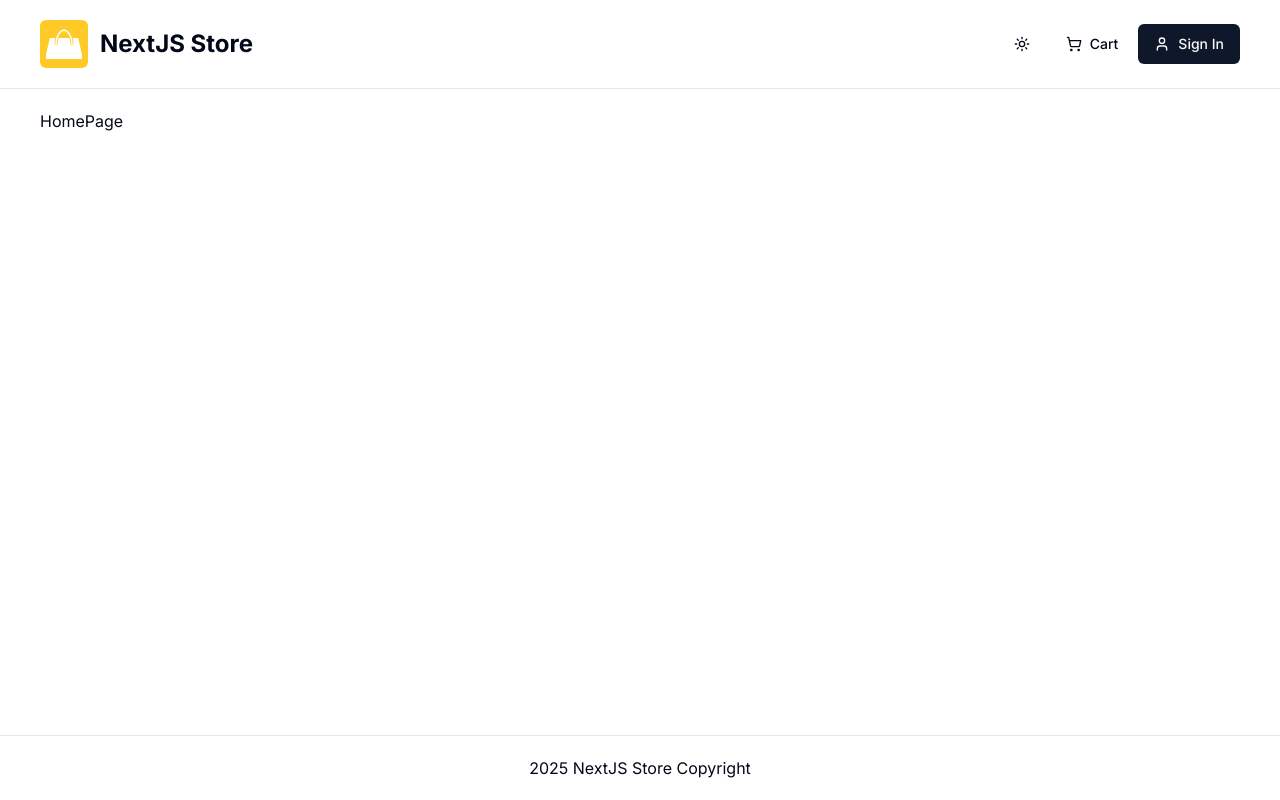
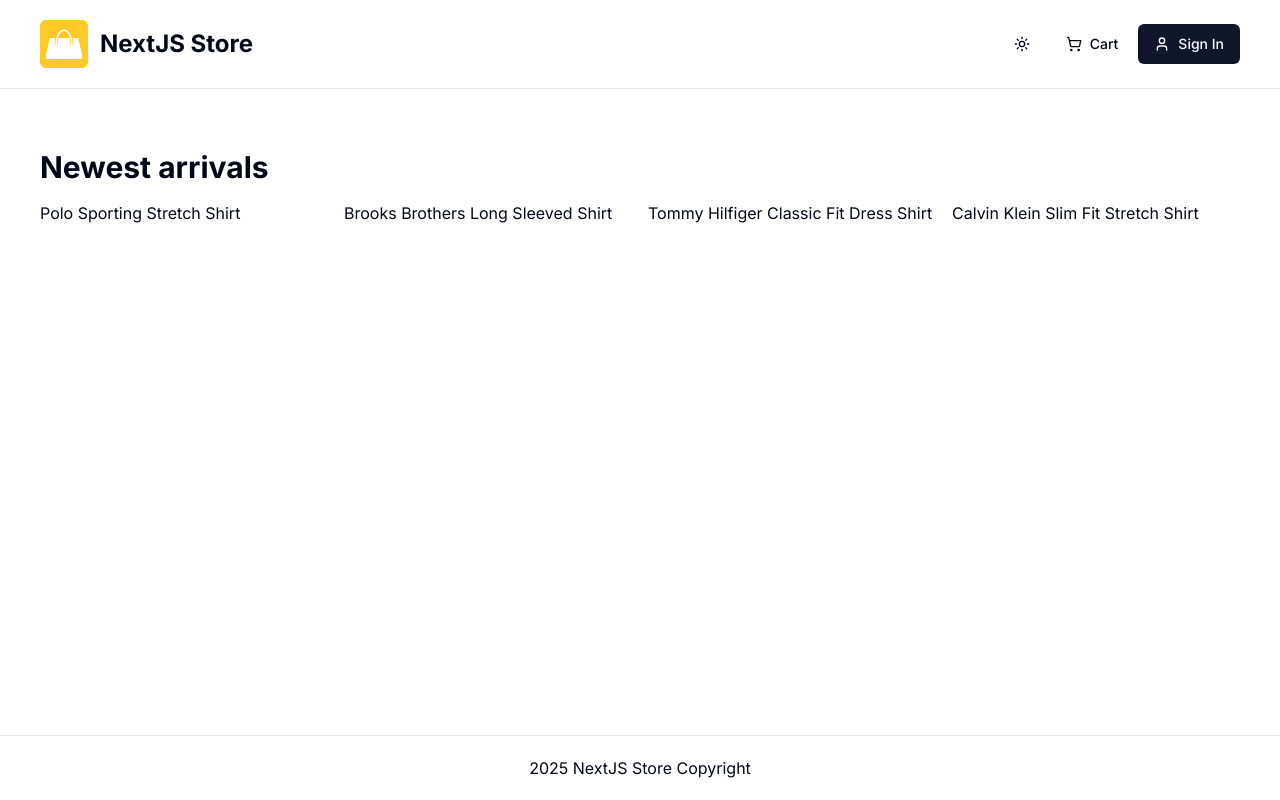
Before and after one commit to samedan/2501_NextJs_Traversy_eCommerce, a Next.js app: page / in a window 1280 px wide. Built offline with nearby package versions, Linux system fonts and the light colour scheme; no server answers.

Commit message:
List products

```diff
--- a/app/(root)/page.tsx
+++ b/app/(root)/page.tsx
@@ -1,9 +1,16 @@
-import { Button } from "@/components/ui/button";
-
-// const delay = (ms) => new Promise((resolve) => setTimeout(resolve, ms));
+import ProductList from "@/components/shared/product/product-list";
+import sampleData from "@/db/sample-data";
 
 const HomePage = () => {
-  return <p>HomePage</p>;
+  return (
+    <>
+      <ProductList
+        limit={4}
+        data={sampleData.products}
+        title="Newest arrivals"
+      />
+    </>
+  );
 };
 
 export default HomePage;
--- /dev/null
+++ b/components/shared/product/product-list.tsx
@@ -0,0 +1,30 @@
+const ProductList = ({
+  data,
+  title,
+  limit,
+}: {
+  data: any;
+  title?: string;
+  limit?: number;
+}) => {
+  const limitedData = limit ? data.slice(0, limit) : data;
+
+  return (
+    <div className="my-10">
+      <h2 className="h2-bold mb-4">{title}</h2>
+      {data.length > 0 ? (
+        <div className="grid grid-cols-1 sm:grid-cols-2 md:greid-cols-3 lg:grid-cols-4 gap-4">
+          {limitedData.map((product: any) => (
+            <div>{product.name}</div>
+          ))}
+        </div>
+      ) : (
+        <div>
+          <p>No products available</p>
+        </div>
+      )}
+    </div>
+  );
+};
+
+export default ProductList;
--- /dev/null
+++ b/db/sample-data.ts
@@ -0,0 +1,108 @@
+const sampleData = {
+  products: [
+    {
+      name: 'Polo Sporting Stretch Shirt',
+      slug: 'polo-sporting-stretch-shirt',
+      category: "Men's Dress Shirts",
+      description: 'Classic Polo style with modern comfort',
+      images: [
+        '/images/sample-products/p1-1.jpg',
+        '/images/sample-products/p1-2.jpg',
+      ],
+      price: 59.99,
+      brand: 'Polo',
+      rating: 4.5,
+      numReviews: 10,
+      stock: 5,
+      isFeatured: true,
+      banner: 'banner-1.jpg',
+    },
+    {
+      name: 'Brooks Brothers Long Sleeved Shirt',
+      slug: 'brooks-brothers-long-sleeved-shirt',
+      category: "Men's Dress Shirts",
+      description: 'Timeless style and premium comfort',
+      images: [
+        '/images/sample-products/p2-1.jpg',
+        '/images/sample-products/p2-2.jpg',
+      ],
+      price: 85.9,
+      brand: 'Brooks Brothers',
+      rating: 4.2,
+      numReviews: 8,
+      stock: 10,
+      isFeatured: true,
+      banner: 'banner-2.jpg',
+    },
+    {
+      name: 'Tommy Hilfiger Classic Fit Dress Shirt',
+      slug: 'tommy-hilfiger-classic-fit-dress-shirt',
+      category: "Men's Dress Shirts",
+      description: 'A perfect blend of sophistication and comfort',
+      images: [
+        '/images/sample-products/p3-1.jpg',
+        '/images/sample-products/p3-2.jpg',
+      ],
+      price: 99.95,
+      brand: 'Tommy Hilfiger',
+      rating: 4.9,
+      numReviews: 3,
+      stock: 0,
+      isFeatured: false,
+      banner: null,
+    },
+    {
+      name: 'Calvin Klein Slim Fit Stretch Shirt',
+      slug: 'calvin-klein-slim-fit-stretch-shirt',
+      category: "Men's Dress Shirts",
+      description: 'Streamlined design with flexible stretch fabric',
+      images: [
+        '/images/sample-products/p4-1.jpg',
+        '/images/sample-products/p4-2.jpg',
+      ],
+      price: 39.95,
+      brand: 'Calvin Klein',
+      rating: 3.6,
+      numReviews: 5,
+      stock: 10,
+      isFeatured: false,
+      banner: null,
+    },
+    {
+      name: 'Polo Ralph Lauren Oxford Shirt',
+      slug: 'polo-ralph-lauren-oxford-shirt',
+      category: "Men's Dress Shirts",
+      description: 'Iconic Polo design with refined oxford fabric',
+      images: [
+        '/images/sample-products/p5-1.jpg',
+        '/images/sample-products/p5-2.jpg',
+      ],
+      price: 79.99,
+      brand: 'Polo',
+      rating: 4.7,
+      numReviews: 18,
+      stock: 6,
+      isFeatured: false,
+      banner: null,
+    },
+    {
+      name: 'Polo Classic Pink Hoodie',
+      slug: 'polo-classic-pink-hoodie',
+      category: "Men's Sweatshirts",
+      description: 'Soft, stylish, and perfect for laid-back days',
+      images: [
+        '/images/sample-products/p6-1.jpg',
+        '/images/sample-products/p6-2.jpg',
+      ],
+      price: 99.99,
+      brand: 'Polo',
+      rating: 4.6,
+      numReviews: 12,
+      stock: 8,
+      isFeatured: true,
+      banner: null,
+    },
+  ],
+};
+
+export default sampleData;
```
